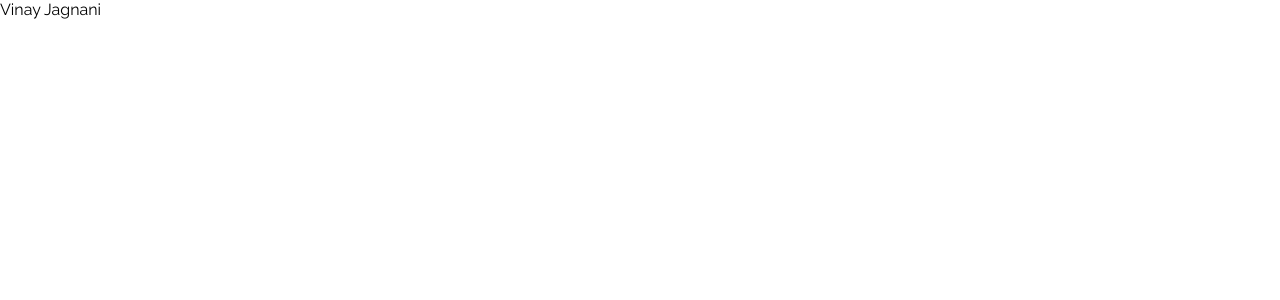
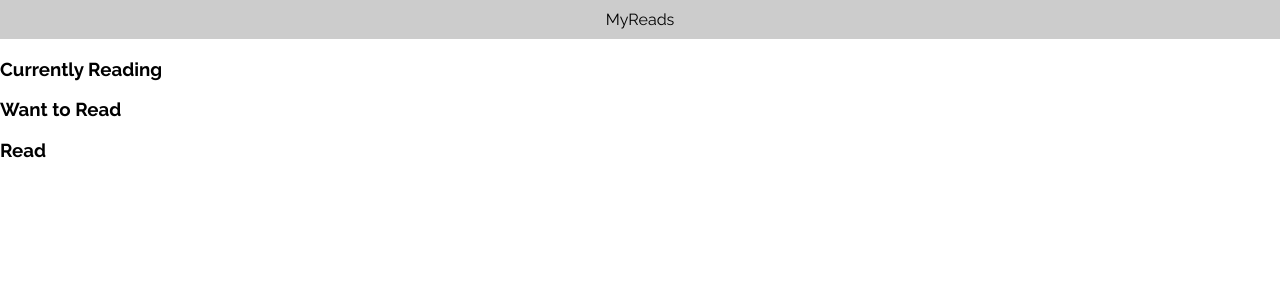
Before and after one commit to vinayjags/reactnd-my-reads, a React (Create React App) app in the folder app/: page / in a window 1280 px wide. Shown: the top 300 px of the page. Built offline with nearby package versions, Linux system fonts and the light colour scheme.

Commit message:
feat: Start Work on MyRead View

```diff
--- a/app/src/App.css
+++ b/app/src/App.css
@@ -1,3 +1,9 @@
 body{
   font-family: 'Raleway', sans-serif;
 }
+
+.hdr{
+  background-color: #ccc;
+  padding: 10px;
+  text-align: center;
+}
--- a/app/src/components/MyReadsView.js
+++ b/app/src/components/MyReadsView.js
@@ -1,16 +1,52 @@
 import React, { Component } from "react";
+import BookShelf from "./shared/BookShelf";
 
 export default class MyReadsView extends Component {
     constructor() {
         super();
         this.state = {
-            'title': 'Vinay Jagnani'
+            myBooks: []
         }
     }
 
+    filterBooksForShelf(shelf) {
+        return this.state.myBooks.filter((book) => {
+            return book.type = shelf;
+        });
+    }
+
     render() {
+
+        const shelfs = [
+            {
+                id: "currentlyReading",
+                label: "Currently Reading"
+            },
+            {
+                id: "wantToRead",
+                label: "Want to Read"
+            },
+            {
+                id: "read",
+                label: "Read"
+            }
+        ]
+
         return (
-            <div>{this.state.title}</div>
+            <div>
+                <div className="hdr">
+                    MyReads
+                </div>
+                <div className="shelf-container">
+                    {
+                        shelfs.map((shelf) => {
+                            return (<BookShelf title={shelf.label} />)
+                        })
+                    }
+                </div>
+                <div className="search-book">
+                </div>
+            </div>
         )
     }
 }
--- /dev/null
+++ b/app/src/components/shared/BookShelf.js
@@ -0,0 +1,15 @@
+import React, { Component } from 'react';
+
+export default class BookShelf extends Component {
+    render() {
+        return (
+            <div className="shelf">
+                <div className="shelf-title">
+                    <h3>{this.props.title}</h3>
+                </div>
+                <ul className="book-list">
+                </ul>
+            </div>
+        )
+    }
+}
```
Also changed, not shown: app/src/components/shared/BookItemView.js (added).
